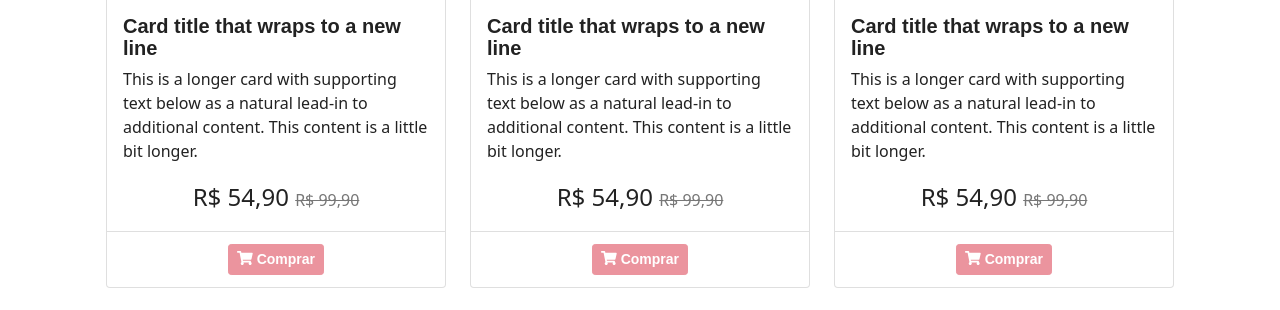
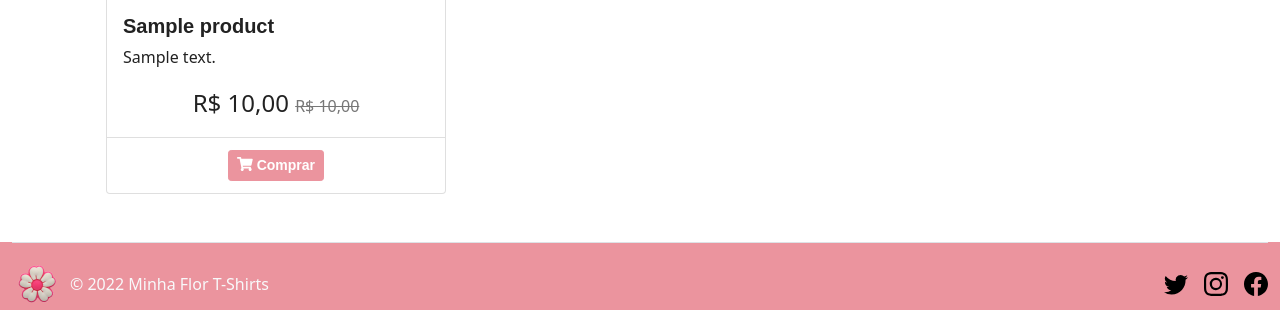
Before and after one commit to luizmachado/storeminhaflor, a Django app: page / in a window 1280 px wide. Shown: the part 359-669 px from the top of the page. Run offline with Django 3.2, Linux system fonts and the light colour scheme; tables that the repository leaves empty hold one stand-in row (values such as "Sample post"); grey boxes marked "Sample" are stand-in pictures; some libraries are stand-ins or nearby versions; some web fonts are replaced.

Commit message:
List products in main page

```diff
--- a/product/templates/product/list.html
+++ b/product/templates/product/list.html
@@ -2,116 +2,45 @@
 {% block conteudo %}
     <main class="container mt-4 mb-4">
         <div class="row row-cols-1 row-cols-md-3 g-4">
+            {% for product in products %}
                 <div class="col">
                     <div class="card">
-                    <img class="card-img-top" src="imgs/squared.jpg" alt="Card image cap">
+                        {% if product.image %}
+                            <a href="{{ product.slug }}">
+                                <img class="card-img-top"
+                                     src="{{ product.image.url }}"
+                                     alt="{{ product.name }}">
+                            </a>
+                        {% endif %}
                         <div class="card-body">
-                        <h5 class="card-title">Card title that wraps to a new line</h5>
+                            <h5 class="card-title">{{ product.name }}</h5>
                             <p class="card-text">
-                            This is a longer card with supporting text below as a natural lead-in
-                            to additional content. This content is a little bit longer.
+                                {{ product.short_description }}
                             </p>
                             <div class="container product-price-block text-center">
-                            <span class="product-price">R$ 54,90</span>
-                            <span class="product-old-price text-muted">R$ 99,90</span>
+                                {% if product.mkt_price_promotional != 0 %}
+                                    <span class="product-price">{{ product.get_formated_promo_price }}</span>
+                                    <span class="product-old-price text-muted">{{ product.get_formated_price }}</span>
+                                {% else %}
+                                    <span class="product-price">{{ product.get_formated_price }}</span>
+                                {% endif %}
                             </div>
                         </div>
                         <div class="card-footer bg-transparent border-top-light-custom text-center">
-                        <a href="post.html" class="btn btn-primary btn-sm m-1 btn-block">
+                            <a href="{{ product.slug }}" class="btn btn-primary btn-sm m-1 btn-block">
                                 <i class="fa fa-shopping-cart" aria-hidden="true"></i>
                                 Comprar
                             </a>
                         </div>
                     </div>
                 </div>
+            {% endfor %}
+        </div>
+    </main>
+
+    <div class="row mt-3">
         <div class="col">
-                <div class="card">
-                    <img class="card-img-top" src="imgs/squared.jpg" alt="Card image cap">
-                    <div class="card-body">
-                        <h5 class="card-title">Card title that wraps to a new line</h5>
-                        <p class="card-text">
-                            This is a longer card with supporting text below as a natural lead-in
-                            to additional content. This content is a little bit longer.
-                        </p>
-                        <div class="container product-price-block text-center">
-                            <span class="product-price">R$ 54,90</span>
-                            <span class="product-old-price text-muted">R$ 99,90</span>
+            {% include 'parciais/_pagination.html' %}
         </div>
     </div>
-                    <div class="card-footer bg-transparent border-top-light-custom text-center">
-                        <a href="post.html" class="btn btn-primary btn-sm m-1 btn-block">
-                            <i class="fa fa-shopping-cart" aria-hidden="true"></i>
-                            Comprar
-                        </a>
-                    </div>
-                </div>
-            </div>
-            <div class="col">
-                <div class="card">
-                    <img class="card-img-top" src="imgs/squared.jpg" alt="Card image cap">
-                    <div class="card-body">
-                        <h5 class="card-title">Card title that wraps to a new line</h5>
-                        <p class="card-text">
-                            This is a longer card with supporting text below as a natural lead-in
-                            to additional content. This content is a little bit longer.
-                        </p>
-                        <div class="container product-price-block text-center">
-                            <span class="product-price">R$ 54,90</span>
-                            <span class="product-old-price text-muted">R$ 99,90</span>
-                        </div>
-                    </div>
-                    <div class="card-footer bg-transparent border-top-light-custom text-center">
-                        <a href="post.html" class="btn btn-primary btn-sm m-1 btn-block">
-                            <i class="fa fa-shopping-cart" aria-hidden="true"></i>
-                            Comprar
-                        </a>
-                    </div>
-                </div>
-            </div>
-            <div class="col">
-                <div class="card">
-                    <img class="card-img-top" src="imgs/squared.jpg" alt="Card image cap">
-                    <div class="card-body">
-                        <h5 class="card-title">Card title that wraps to a new line</h5>
-                        <p class="card-text">
-                            This is a longer card with supporting text below as a natural lead-in
-                            to additional content. This content is a little bit longer.
-                        </p>
-                        <div class="container product-price-block text-center">
-                            <span class="product-price">R$ 54,90</span>
-                            <span class="product-old-price text-muted">R$ 99,90</span>
-                        </div>
-                    </div>
-                    <div class="card-footer bg-transparent border-top-light-custom text-center">
-                        <a href="post.html" class="btn btn-primary btn-sm m-1 btn-block">
-                            <i class="fa fa-shopping-cart" aria-hidden="true"></i>
-                            Comprar
-                        </a>
-                    </div>
-                </div>
-            </div>
-            <div class="col">
-                <div class="card">
-                    <img class="card-img-top" src="imgs/squared.jpg" alt="Card image cap">
-                    <div class="card-body">
-                        <h5 class="card-title">Card title that wraps to a new line</h5>
-                        <p class="card-text">
-                            This is a longer card with supporting text below as a natural lead-in
-                            to additional content. This content is a little bit longer.
-                        </p>
-                        <div class="container product-price-block text-center">
-                            <span class="product-price">R$ 54,90</span>
-                            <span class="product-old-price text-muted">R$ 99,90</span>
-                        </div>
-                    </div>
-                    <div class="card-footer bg-transparent border-top-light-custom text-center">
-                        <a href="post.html" class="btn btn-primary btn-sm m-1 btn-block">
-                            <i class="fa fa-shopping-cart" aria-hidden="true"></i>
-                            Comprar
-                        </a>
-                    </div>
-                </div>
-            </div>
-        </div>
-    </main>
 {% endblock %}
--- a/product/views.py
+++ b/product/views.py
@@ -9,6 +9,7 @@ class ListProducts(ListView):
     model = models.Product
     template_name = 'product/list.html'
     context_object_name = 'products'
+    paginate_by = 6
 
 class DetailProducts(View):
     def get(self, *args, **kwargs):
```
Lines whose indentation alone changed are shown as unchanged.
